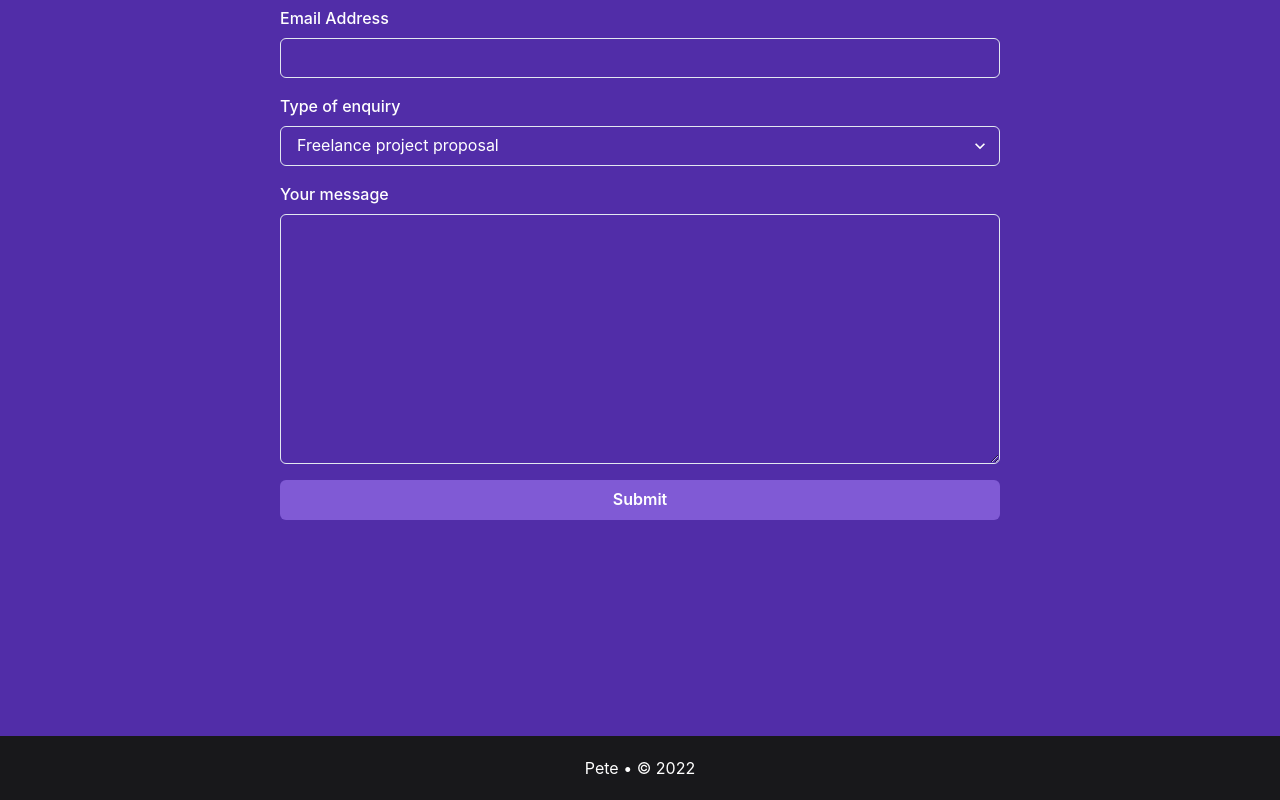
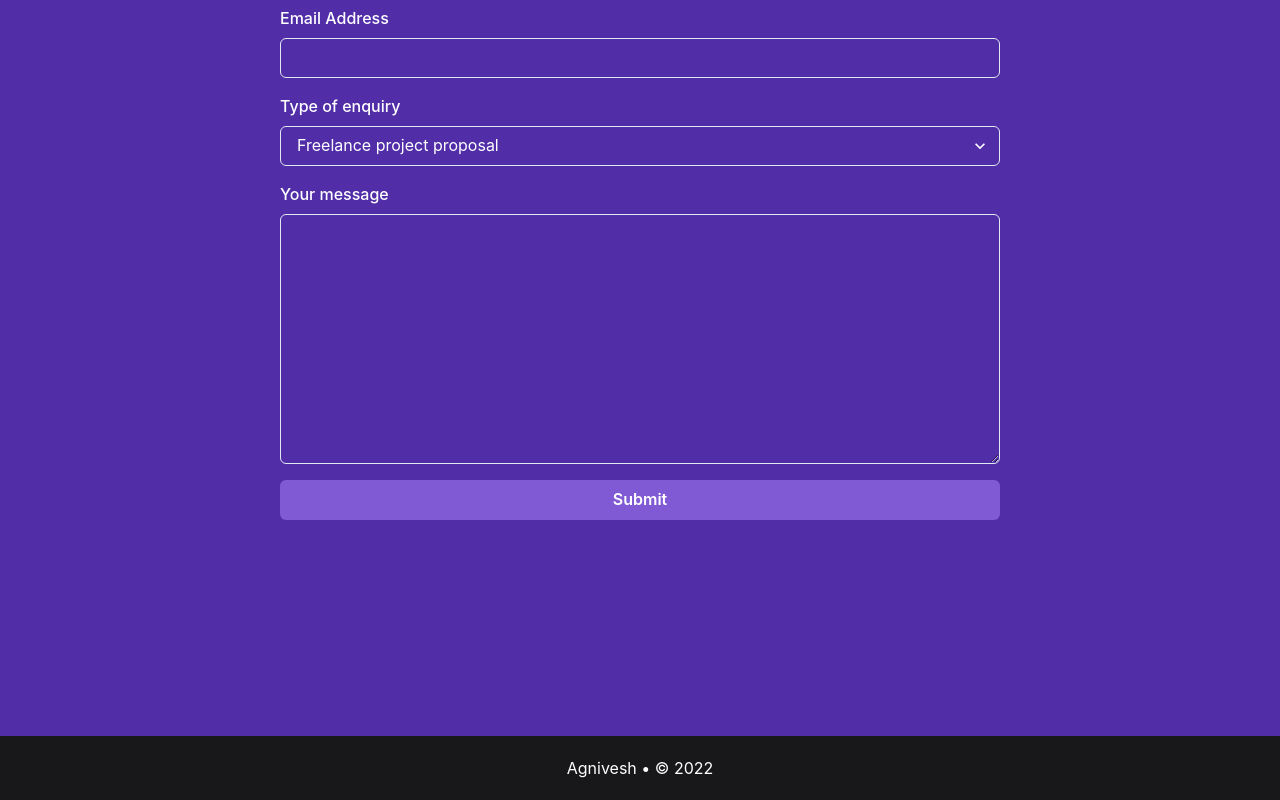
Before and after one commit to AgniveshChaubey/portfolio, a React (Create React App) app: page / in a window 1280 px wide. Shown: the part 2471-3271 px from the top of the page. Built offline with nearby package versions, Linux system fonts and the light colour scheme.

Commit message:
final project ready to upload

```diff
--- a/src/components/Footer.js
+++ b/src/components/Footer.js
@@ -14,7 +14,7 @@ const Footer = () => {
           maxWidth="1024px"
           height={16}
         >
-          <p>Pete • © 2022</p>
+          <p>Agnivesh • © 2022</p>
         </Flex>
       </footer>
     </Box>
--- a/src/components/Header.js
+++ b/src/components/Header.js
@@ -106,7 +106,7 @@ const Header = () => {
             <HStack spacing={8}>
             {
               socials.map(social=>(
-                <a key={social.url} href={social.url}>
+                <a key={social.url} href={social.url} target='_blank'>
                   <FontAwesomeIcon icon={social.icon} size="2x" />
                 </a>
               ))
```
